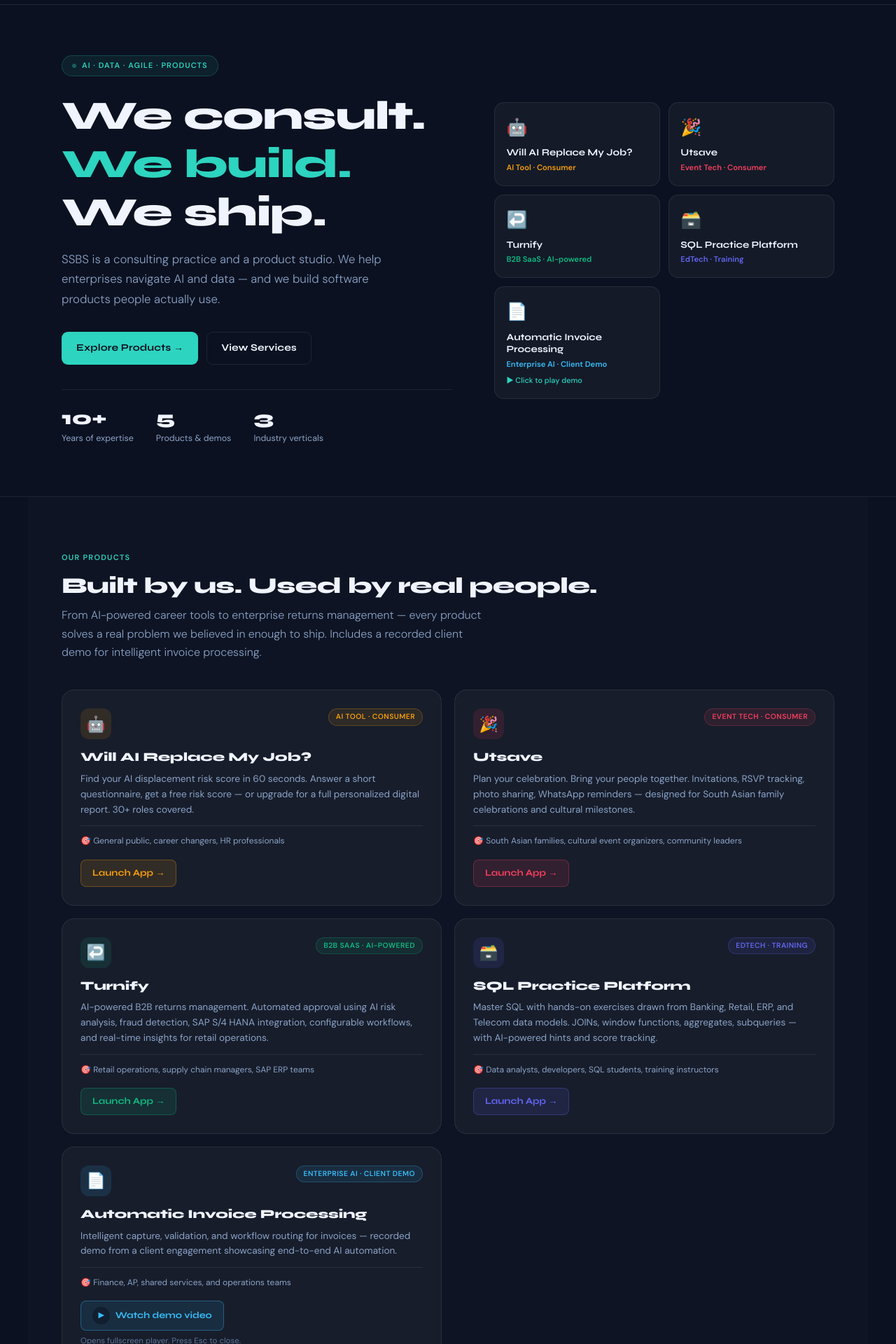
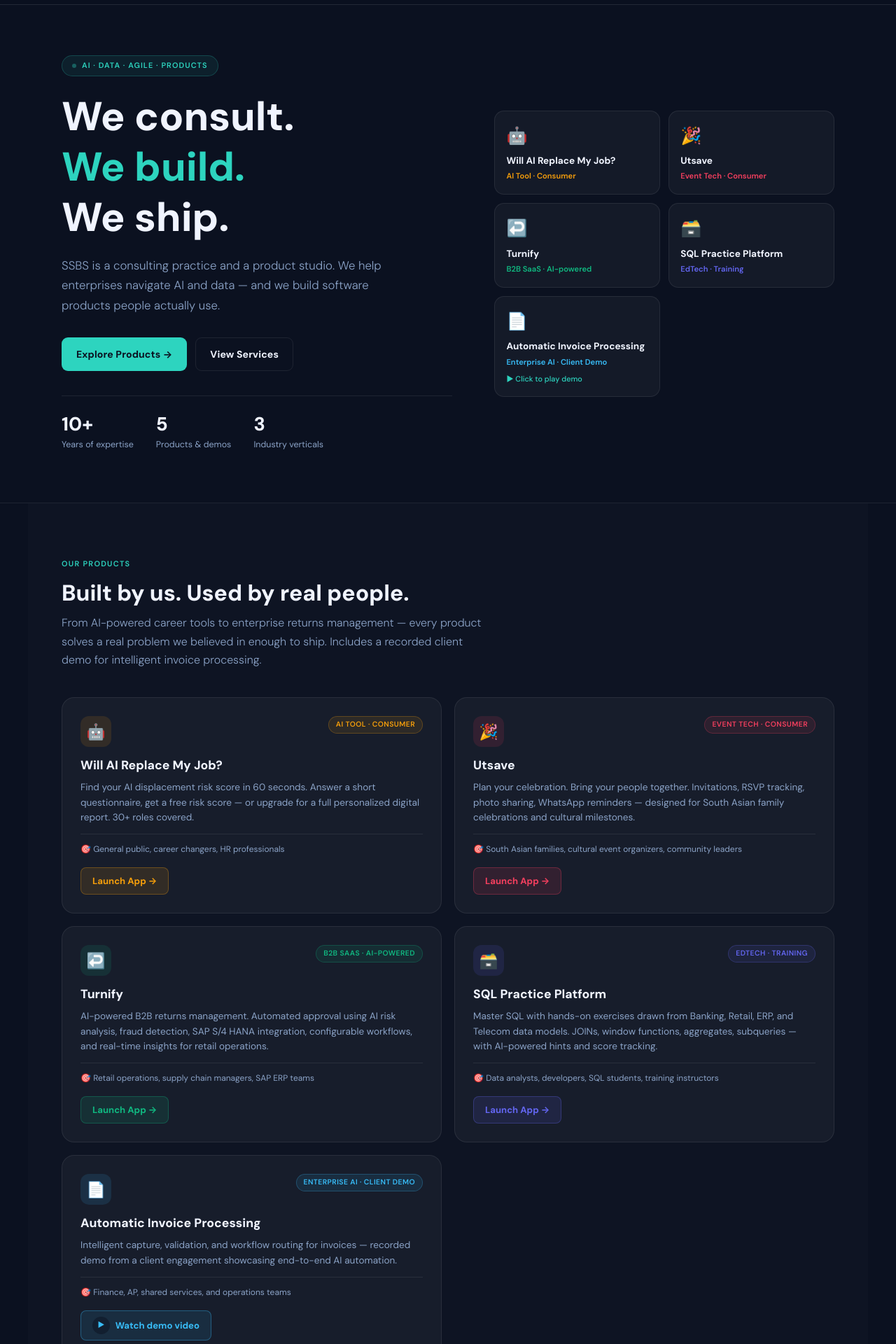
Before and after one commit to CSkarki/ssbs-website, a React (Create React App) app: page / in a window 1280 px wide. Shown: the part 60-1980 px from the top of the page at 70% size. Built offline with nearby package versions, Linux system fonts and the light colour scheme.

Commit message:
re-designed

```diff
--- a/package.json
+++ b/package.json
@@ -4,7 +4,6 @@
   "private": true,
   "dependencies": {
     "@fontsource/dm-sans": "^5.2.8",
-    "@fontsource/syne": "^5.2.7",
     "@testing-library/dom": "^10.4.0",
     "@testing-library/jest-dom": "^6.6.3",
     "@testing-library/react": "^16.3.0",
--- a/public/index.html
+++ b/public/index.html
@@ -62,7 +62,7 @@
     }
     </script>
 
-    <!-- Fonts are self-hosted via @fontsource — imported in src/index.tsx -->
+    <!-- Fonts: DM Sans self-hosted via @fontsource — imported in src/index.tsx -->
 
     <link rel="apple-touch-icon" href="%PUBLIC_URL%/logo192.png" />
     <link rel="manifest" href="%PUBLIC_URL%/manifest.json" />
--- a/src/App.css
+++ b/src/App.css
@@ -43,10 +43,11 @@
 }
 
 h1, h2, h3, h4, h5, h6 {
-  font-family: 'Syne', sans-serif;
+  font-family: 'DM Sans', -apple-system, BlinkMacSystemFont, sans-serif;
   font-stretch: normal;
-  line-height: 1.28;
-  text-rendering: optimizeLegibility;
+  font-weight: 700;
+  letter-spacing: normal;
+  line-height: 1.35;
 }
 
 img {
@@ -84,11 +85,11 @@
 ───────────────────────────────────────────── */
 .section-title {
   text-align: center;
-  font-family: 'Syne', sans-serif;
+  font-family: 'DM Sans', -apple-system, BlinkMacSystemFont, sans-serif;
   font-size: clamp(1.8rem, 3vw, 2.4rem);
   font-weight: 800;
-  letter-spacing: -0.02em;
-  line-height: 1.28;
+  letter-spacing: normal;
+  line-height: 1.35;
   color: var(--text);
   margin-bottom: 0.75rem;
 }
--- a/src/components/About.css
+++ b/src/components/About.css
@@ -31,11 +31,11 @@
 
 /* ── Section title / sub ── */
 .about-section-title {
-  font-family: 'Syne', sans-serif;
+  font-family: 'DM Sans', -apple-system, BlinkMacSystemFont, sans-serif;
   font-size: clamp(1.75rem, 2.5vw, 2.4rem);
   font-weight: 800;
-  letter-spacing: -0.02em;
-  line-height: 1.28;
+  letter-spacing: normal;
+  line-height: 1.35;
   margin: 0 0 0.8rem;
 }
 
@@ -56,7 +56,7 @@
   text-decoration: none;
   border-radius: 9px;
   padding: 0.72rem 1.25rem;
-  font-family: 'Syne', sans-serif;
+  font-family: 'DM Sans', -apple-system, BlinkMacSystemFont, sans-serif;
   font-weight: 700;
   font-size: 0.88rem;
   border: 1px solid transparent;
@@ -99,11 +99,11 @@
 }
 
 .about-hero-copy h1 {
-  font-family: 'Syne', sans-serif;
+  font-family: 'DM Sans', -apple-system, BlinkMacSystemFont, sans-serif;
   font-size: clamp(2.2rem, 4vw, 3.2rem);
   font-weight: 800;
-  letter-spacing: -0.02em;
-  line-height: 1.22;
+  letter-spacing: normal;
+  line-height: 1.25;
   margin: 0 0 1.2rem;
 }
 
@@ -149,11 +149,11 @@
 }
 
 .about-photo-initials {
-  font-family: 'Syne', sans-serif;
+  font-family: 'DM Sans', -apple-system, BlinkMacSystemFont, sans-serif;
   font-size: 2.2rem;
   font-weight: 800;
   color: var(--accent, #2DD4BF);
-  letter-spacing: -0.03em;
+  letter-spacing: normal;
 }
 
 .about-photo-ring {
@@ -172,7 +172,7 @@
 }
 
 .about-photo-caption strong {
-  font-family: 'Syne', sans-serif;
+  font-family: 'DM Sans', -apple-system, BlinkMacSystemFont, sans-serif;
   font-size: 0.92rem;
   font-weight: 700;
   color: var(--text, #f0f4ff);
@@ -211,7 +211,7 @@
 }
 
 .credential-label {
-  font-family: 'Syne', sans-serif;
+  font-family: 'DM Sans', -apple-system, BlinkMacSystemFont, sans-serif;
   font-size: 0.82rem;
   font-weight: 700;
   color: var(--accent, #2DD4BF);
@@ -251,7 +251,7 @@
 }
 
 .expertise-card h3 {
-  font-family: 'Syne', sans-serif;
+  font-family: 'DM Sans', -apple-system, BlinkMacSystemFont, sans-serif;
   font-size: 1rem;
   font-weight: 700;
   margin: 0 0 8px;
@@ -332,7 +332,7 @@
 }
 
 .philosophy-num {
-  font-family: 'Syne', sans-serif;
+  font-family: 'DM Sans', -apple-system, BlinkMacSystemFont, sans-serif;
   font-size: 1.2rem;
   font-weight: 800;
   color: rgba(45,212,191,0.35);
@@ -360,12 +360,12 @@
 }
 
 .about-cta-box h2 {
-  font-family: 'Syne', sans-serif;
+  font-family: 'DM Sans', -apple-system, BlinkMacSystemFont, sans-serif;
   font-size: clamp(1.6rem, 2.5vw, 2.2rem);
   font-weight: 800;
-  letter-spacing: -0.02em;
+  letter-spacing: normal;
   margin: 0 0 0.75rem;
-  line-height: 1.28;
+  line-height: 1.35;
 }
 
 .about-cta-box p {
--- a/src/components/Contact.css
+++ b/src/components/Contact.css
@@ -29,11 +29,11 @@
 }
 
 .contact-header h1 {
-  font-family: 'Syne', sans-serif;
+  font-family: 'DM Sans', -apple-system, BlinkMacSystemFont, sans-serif;
   font-size: clamp(2rem, 3.5vw, 2.8rem);
   font-weight: 800;
-  letter-spacing: -0.02em;
-  line-height: 1.25;
+  letter-spacing: normal;
+  line-height: 1.3;
   margin: 0 0 1rem;
 }
 
@@ -83,7 +83,7 @@
 }
 
 .calendly-panel-title {
-  font-family: 'Syne', sans-serif;
+  font-family: 'DM Sans', -apple-system, BlinkMacSystemFont, sans-serif;
   font-size: 0.95rem;
   font-weight: 700;
   margin-bottom: 4px;
@@ -115,7 +115,7 @@
 }
 
 .form-panel-title {
-  font-family: 'Syne', sans-serif;
+  font-family: 'DM Sans', -apple-system, BlinkMacSystemFont, sans-serif;
   font-size: 0.95rem;
   font-weight: 700;
   margin-bottom: 4px;
@@ -206,7 +206,7 @@
   padding: 0.82rem 1.5rem;
   border: none;
   border-radius: 9px;
-  font-family: 'Syne', sans-serif;
+  font-family: 'DM Sans', -apple-system, BlinkMacSystemFont, sans-serif;
   font-weight: 700;
   font-size: 0.9rem;
   cursor: pointer;
--- a/src/components/Footer.css
+++ b/src/components/Footer.css
@@ -48,7 +48,7 @@
 
 /* Column headers */
 .footer-col h4 {
-  font-family: 'Syne', sans-serif;
+  font-family: 'DM Sans', -apple-system, BlinkMacSystemFont, sans-serif;
   font-size: 0.65rem;
   font-weight: 700;
   letter-spacing: 0.12em;
--- a/src/components/Home.css
+++ b/src/components/Home.css
@@ -50,11 +50,11 @@
 }
 
 .section-heading h2 {
-  font-family: 'Syne', sans-serif;
+  font-family: 'DM Sans', -apple-system, BlinkMacSystemFont, sans-serif;
   font-size: clamp(1.75rem, 2.5vw, 2.4rem);
   font-weight: 800;
-  letter-spacing: -0.02em;
-  line-height: 1.28;
+  letter-spacing: normal;
+  line-height: 1.35;
   margin: 0 0 0.5rem;
 }
 
@@ -120,11 +120,11 @@
 }
 
 .hero-copy h1 {
-  font-family: 'Syne', sans-serif;
+  font-family: 'DM Sans', -apple-system, BlinkMacSystemFont, sans-serif;
   font-size: clamp(2.4rem, 4.5vw, 3.6rem);
   font-weight: 800;
-  letter-spacing: -0.02em;
-  line-height: 1.2;
+  letter-spacing: normal;
+  line-height: 1.25;
   margin: 0 0 1.1rem;
 }
 
@@ -159,7 +159,7 @@
 
 .stat strong {
   display: block;
-  font-family: 'Syne', sans-serif;
+  font-family: 'DM Sans', -apple-system, BlinkMacSystemFont, sans-serif;
   font-size: 1.7rem;
   font-weight: 800;
   color: var(--text);
@@ -199,7 +199,7 @@
 }
 
 .hero-mini-card h3 {
-  font-family: 'Syne', sans-serif;
+  font-family: 'DM Sans', -apple-system, BlinkMacSystemFont, sans-serif;
   font-size: 0.85rem;
   font-weight: 700;
   margin: 0 0 4px;
@@ -247,7 +247,7 @@
   text-decoration: none;
   border-radius: 9px;
   padding: 0.72rem 1.25rem;
-  font-family: 'Syne', sans-serif;
+  font-family: 'DM Sans', -apple-system, BlinkMacSystemFont, sans-serif;
   font-weight: 700;
   font-size: 0.88rem;
   border: 1px solid transparent;
@@ -354,11 +354,11 @@
 .pill--sky    { color: var(--c-sky);    background: rgba(56, 189, 248, 0.1);  border-color: rgba(56, 189, 248, 0.25); }
 
 .product-card h3 {
-  font-family: 'Syne', sans-serif;
+  font-family: 'DM Sans', -apple-system, BlinkMacSystemFont, sans-serif;
   font-size: 1.1rem;
   font-weight: 800;
-  letter-spacing: -0.01em;
-  line-height: 1.35;
+  letter-spacing: normal;
+  line-height: 1.4;
   margin: 0 0 0.5rem;
   color: var(--text);
 }
@@ -385,7 +385,7 @@
   display: inline-flex;
   align-items: center;
   gap: 4px;
-  font-family: 'Syne', sans-serif;
+  font-family: 'DM Sans', -apple-system, BlinkMacSystemFont, sans-serif;
   font-size: 0.82rem;
   font-weight: 700;
   text-decoration: none;
@@ -415,7 +415,7 @@
   background: rgba(56, 189, 248, 0.1);
   color: var(--c-sky);
   font: inherit;
-  font-family: 'Syne', sans-serif;
+  font-family: 'DM Sans', -apple-system, BlinkMacSystemFont, sans-serif;
   font-size: 0.82rem;
   font-weight: 700;
   cursor: pointer;
@@ -499,7 +499,7 @@
 }
 
 .service-card h3 {
-  font-family: 'Syne', sans-serif;
+  font-family: 'DM Sans', -apple-system, BlinkMacSystemFont, sans-serif;
   font-size: 0.9rem;
   font-weight: 700;
   margin: 0 0 8px;
@@ -532,7 +532,7 @@
 }
 
 .service-learn-more {
-  font-family: 'Syne', sans-serif;
+  font-family: 'DM Sans', -apple-system, BlinkMacSystemFont, sans-serif;
   font-size: 0.78rem;
   font-weight: 700;
   color: var(--accent);
@@ -560,12 +560,12 @@
 }
 
 .why-left h2 {
-  font-family: 'Syne', sans-serif;
+  font-family: 'DM Sans', -apple-system, BlinkMacSystemFont, sans-serif;
   font-size: clamp(1.75rem, 2.5vw, 2.4rem);
   font-weight: 800;
-  letter-spacing: -0.02em;
+  letter-spacing: normal;
   margin: 0 0 1.75rem;
-  line-height: 1.28;
+  line-height: 1.35;
 }
 
 .why-list {
@@ -590,7 +590,7 @@
 }
 
 .why-item-title {
-  font-family: 'Syne', sans-serif;
+  font-family: 'DM Sans', -apple-system, BlinkMacSystemFont, sans-serif;
   font-size: 0.88rem;
   font-weight: 700;
   margin-bottom: 3px;
@@ -612,7 +612,7 @@
 }
 
 .why-panel-title {
-  font-family: 'Syne', sans-serif;
+  font-family: 'DM Sans', -apple-system, BlinkMacSystemFont, sans-serif;
   font-size: 0.88rem;
   font-weight: 700;
   margin-bottom: 4px;
@@ -660,12 +660,12 @@
 }
 
 .cta-banner h2 {
-  font-family: 'Syne', sans-serif;
+  font-family: 'DM Sans', -apple-system, BlinkMacSystemFont, sans-serif;
   font-size: clamp(1.6rem, 2.5vw, 2.2rem);
   font-weight: 800;
-  letter-spacing: -0.02em;
+  letter-spacing: normal;
   margin: 0 0 0.75rem;
-  line-height: 1.28;
+  line-height: 1.35;
 }
 
 .cta-banner p {
@@ -714,7 +714,7 @@
 }
 
 .trust-badge-label {
-  font-family: 'Syne', sans-serif;
+  font-family: 'DM Sans', -apple-system, BlinkMacSystemFont, sans-serif;
   font-size: 0.82rem;
   font-weight: 700;
   color: var(--accent);
@@ -756,7 +756,7 @@
 }
 
 .testimonial-quote-mark {
-  font-family: 'Syne', sans-serif;
+  font-family: 'DM Sans', -apple-system, BlinkMacSystemFont, sans-serif;
   font-size: 3rem;
   font-weight: 800;
   color: rgba(45, 212, 191, 0.25);
@@ -791,7 +791,7 @@
   display: flex;
   align-items: center;
   justify-content: center;
-  font-family: 'Syne', sans-serif;
+  font-family: 'DM Sans', -apple-system, BlinkMacSystemFont, sans-serif;
   font-size: 0.7rem;
   font-weight: 700;
   color: var(--accent);
@@ -799,7 +799,7 @@
 }
 
 .testimonial-name {
-  font-family: 'Syne', sans-serif;
+  font-family: 'DM Sans', -apple-system, BlinkMacSystemFont, sans-serif;
   font-size: 0.78rem;
   font-weight: 700;
   color: var(--text);
@@ -826,11 +826,11 @@
 }
 
 .lead-magnet-copy h2 {
-  font-family: 'Syne', sans-serif;
+  font-family: 'DM Sans', -apple-system, BlinkMacSystemFont, sans-serif;
   font-size: clamp(1.6rem, 2.5vw, 2.2rem);
   font-weight: 800;
-  letter-spacing: -0.02em;
-  line-height: 1.28;
+  letter-spacing: normal;
+  line-height: 1.35;
   margin: 0 0 0.75rem;
 }
 
@@ -889,7 +889,7 @@
 }
 
 .lead-magnet-card-title {
-  font-family: 'Syne', sans-serif;
+  font-family: 'DM Sans', -apple-system, BlinkMacSystemFont, sans-serif;
   font-size: 1rem;
   font-weight: 700;
   color: var(--text);
@@ -934,7 +934,7 @@
   padding: 0.78rem;
   background: var(--accent);
   color: var(--navy);
-  font-family: 'Syne', sans-serif;
+  font-family: 'DM Sans', -apple-system, BlinkMacSystemFont, sans-serif;
   font-weight: 700;
   font-size: 0.88rem;
   border: none;
```
Also changed, not shown: src/index.tsx (+3 -5 lines), 2 other files (tests, documents, lock files or other folders).
